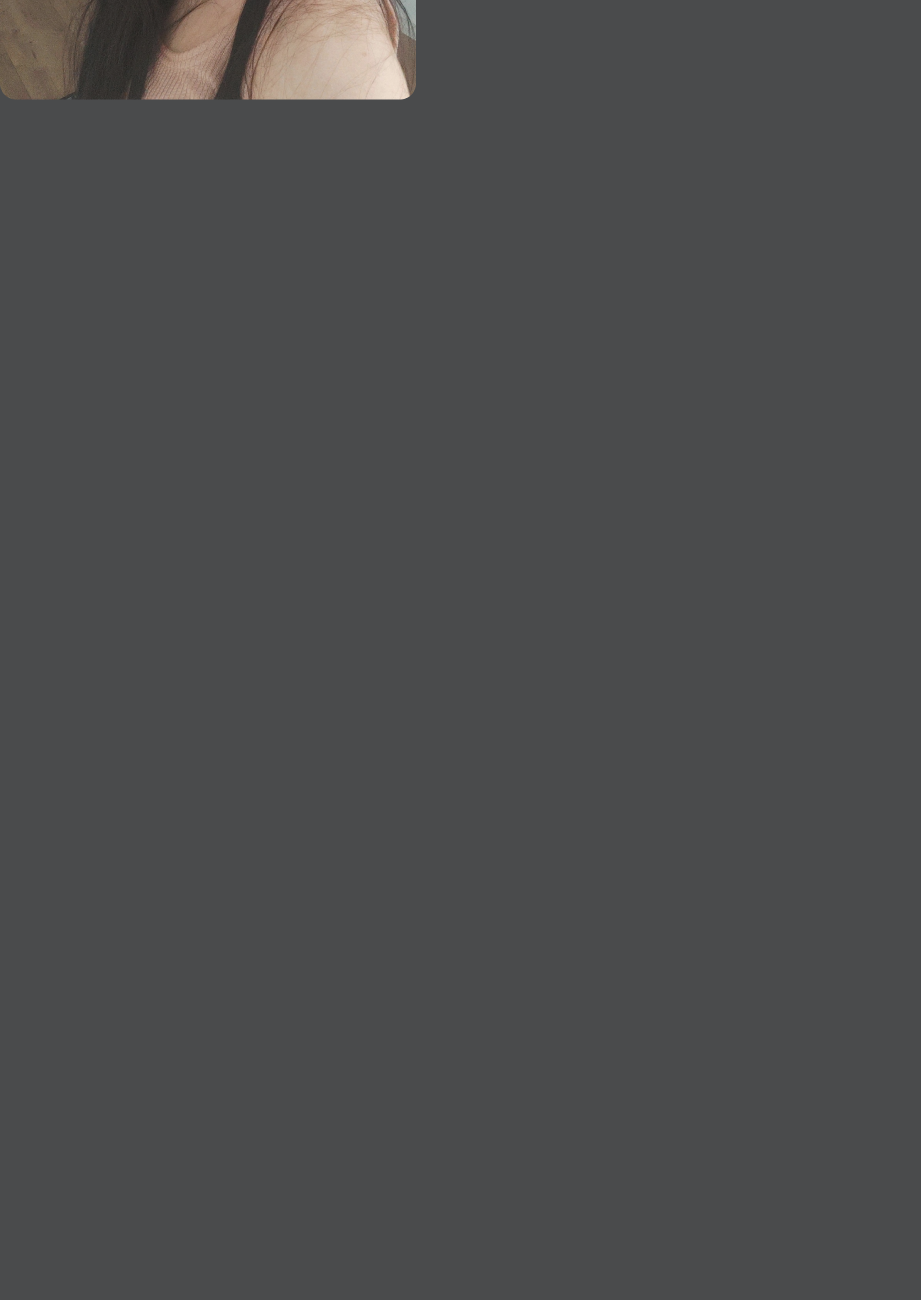
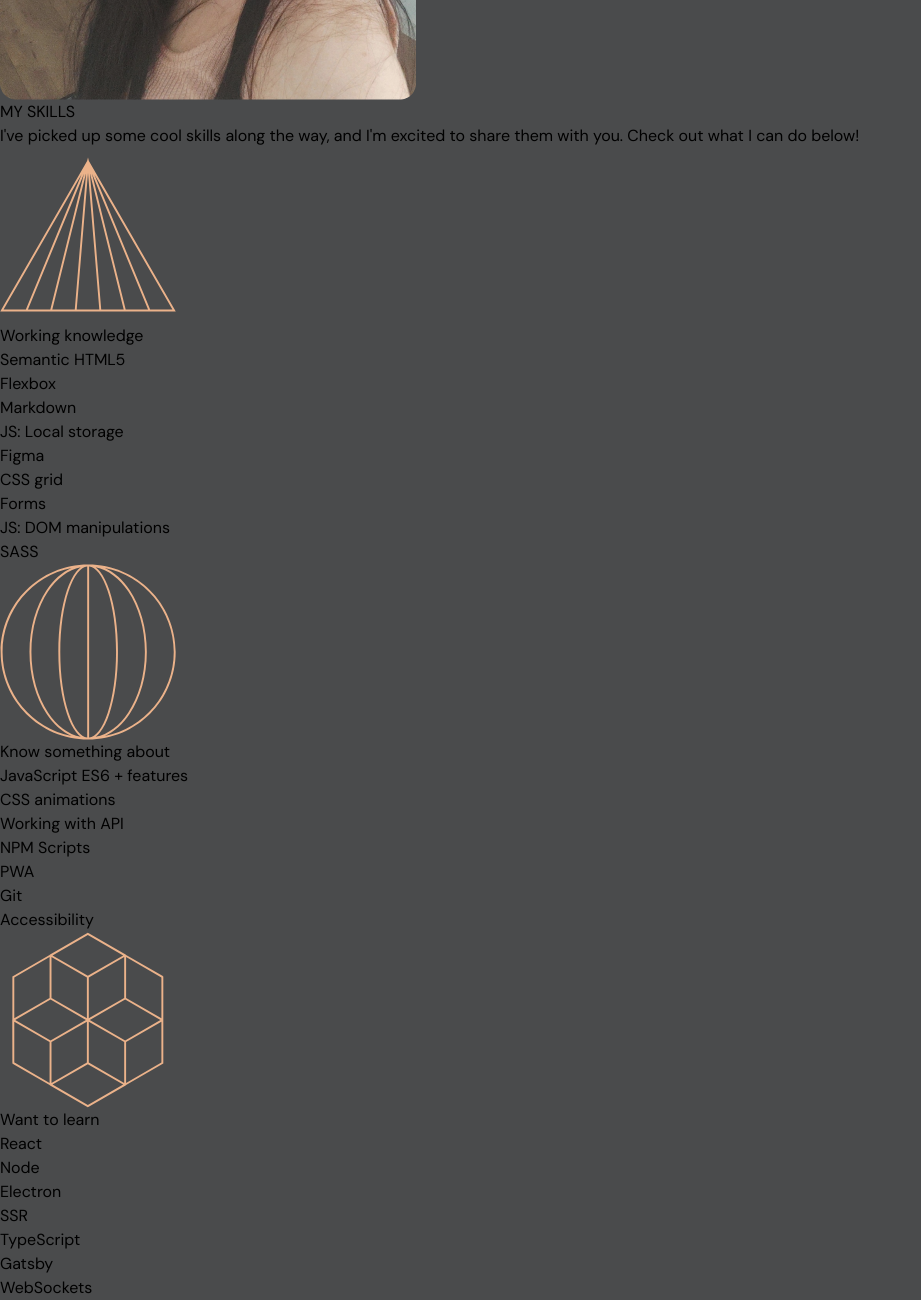
Before and after one commit to agatarostojek/portfolio, a website built with Parcel: page src/index.html in a window 1280 px wide. Shown: the part 737-2037 px from the top of the page, without its empty margins (0-921 px from the left). Before the commit the page ends 837 px from the top, so only its background shows below. Built offline with nearby package versions, Linux system fonts and the light colour scheme.

Commit message:
Add markup for "my skills" section

```diff
--- a/src/index.html
+++ b/src/index.html
@@ -42,6 +42,54 @@
         <a href="#skills">Get to know me</a>
         <img src="/src/assets/profile_photo.png" alt="" />
       </section>
+      <section id="skills">
+        <h2>MY SKILLS</h2>
+        <p>
+          I've picked up some cool skills along the way, and I'm excited to
+          share them with you. Check out what I can do below!
+        </p>
+        <article>
+          <img src="/src/assets/triangle.svg" alt="" class="w-44 h-44" />
+          <h3>Working knowledge</h3>
+          <ul>
+            <li>Semantic HTML5</li>
+            <li>Flexbox</li>
+            <li>Markdown</li>
+            <li>JS: Local storage</li>
+            <li>Figma</li>
+            <li>CSS grid</li>
+            <li>Forms</li>
+            <li>JS: DOM manipulations</li>
+            <li>SASS</li>
+          </ul>
+        </article>
+        <article>
+          <img src="/src/assets/circle.svg" alt="" class="w-44 h-44" />
+          <h3>Know something about</h3>
+          <ul>
+            <li>JavaScript ES6 + features</li>
+            <li>CSS animations</li>
+            <li>Working with API</li>
+            <li>NPM Scripts</li>
+            <li>PWA</li>
+            <li>Git</li>
+            <li>Accessibility</li>
+          </ul>
+        </article>
+        <article>
+          <img src="/src/assets/hexagon.svg" alt="" class="w-44 h-44" />
+          <h3>Want to learn</h3>
+          <ul>
+            <li>React</li>
+            <li>Node</li>
+            <li>Electron</li>
+            <li>SSR</li>
+            <li>TypeScript</li>
+            <li>Gatsby</li>
+            <li>WebSockets</li>
+          </ul>
+        </article>
+      </section>
     </main>
   </body>
 </html>
```
Also changed, not shown: src/assets/circle.svg (added), src/assets/hexagon.svg (added), src/assets/triangle.svg (added).
